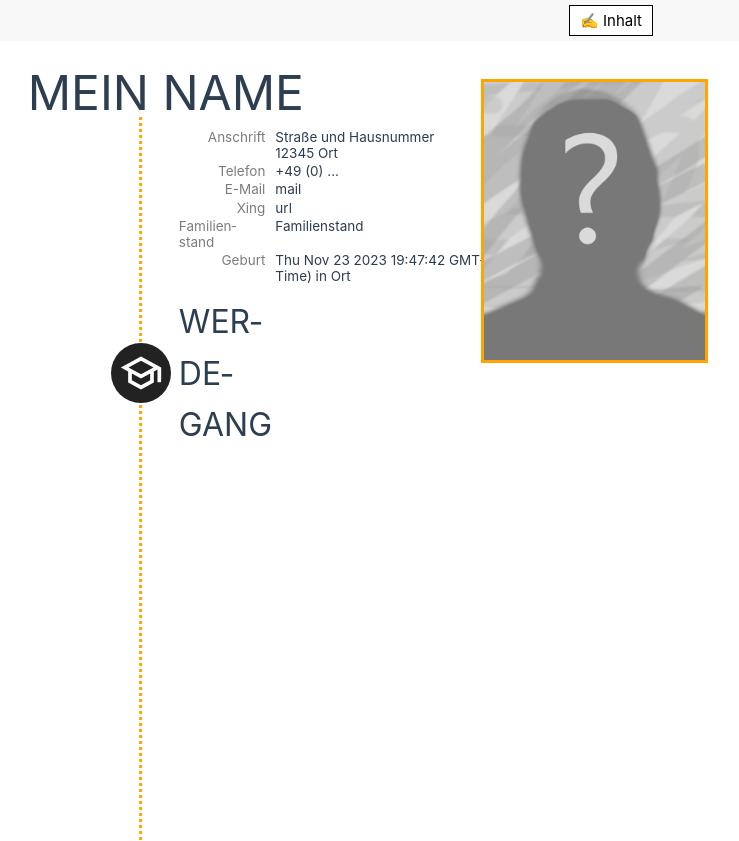
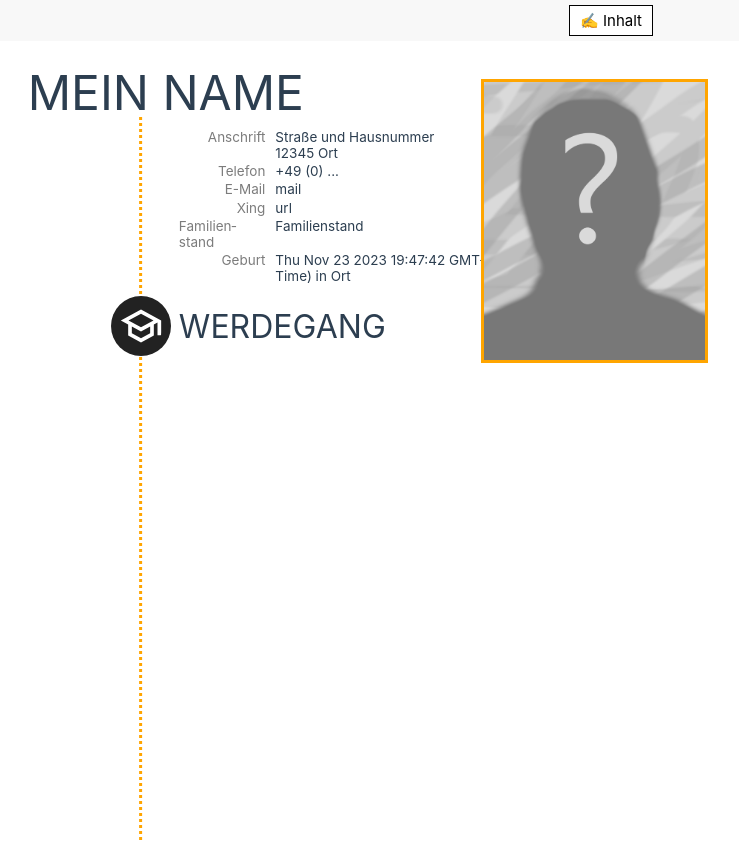
Before and after one commit to MattesSchu/mattu-cv, a Vue app: page / in a window 1280 px wide. Shown: the whole page, without its empty margins (29-768 px from the left). Built offline with nearby package versions, Linux system fonts and the light colour scheme.

Commit message:
Fix cvViewerSectionHeaderTitle span

```diff
--- a/src/components/viewer/TheCvViewerSectionHeading.vue
+++ b/src/components/viewer/TheCvViewerSectionHeading.vue
@@ -29,7 +29,7 @@ const imageWidth = 50;
 }
 
 .cvViewerSectionHeaderTitle {
-    grid-column-start: r1;
+    grid-column: r1 / span 2;
     align-self: center;
     font-size: var(--font-size-h2);
     text-transform: uppercase;
```
